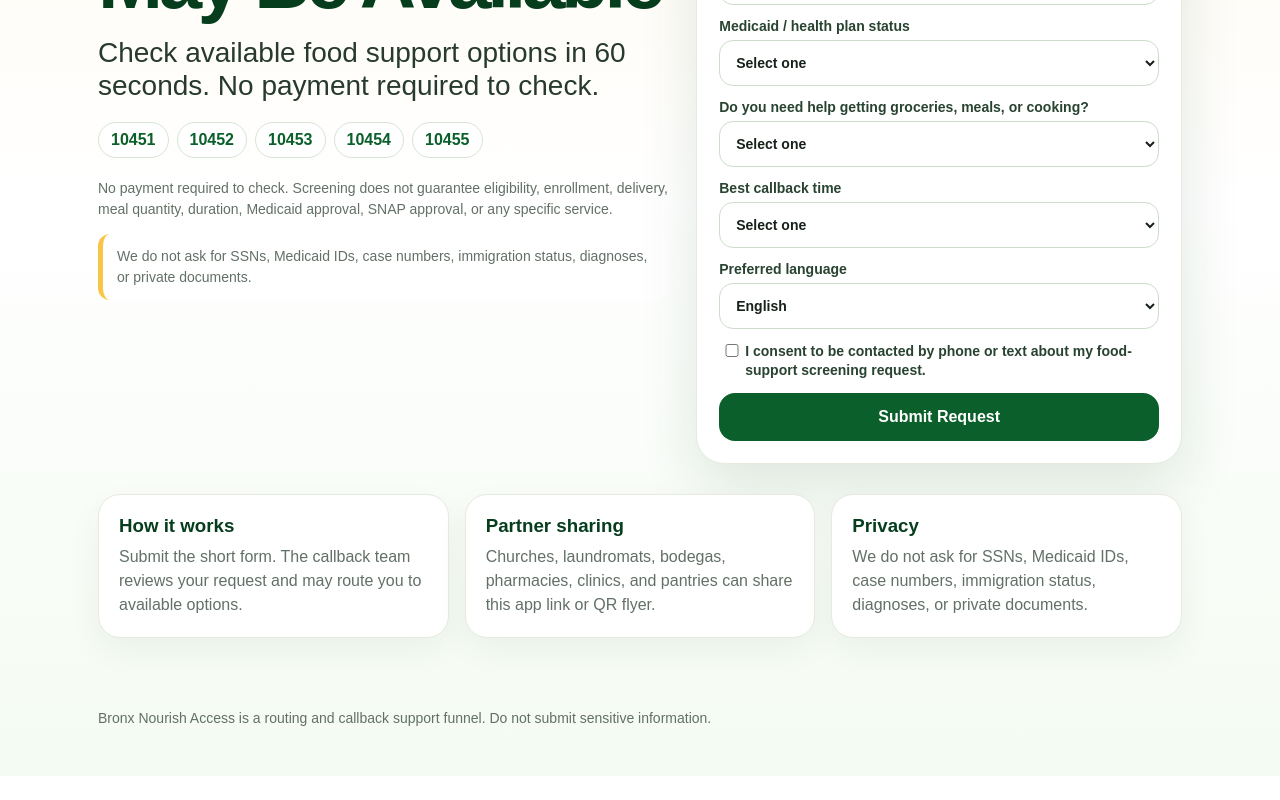
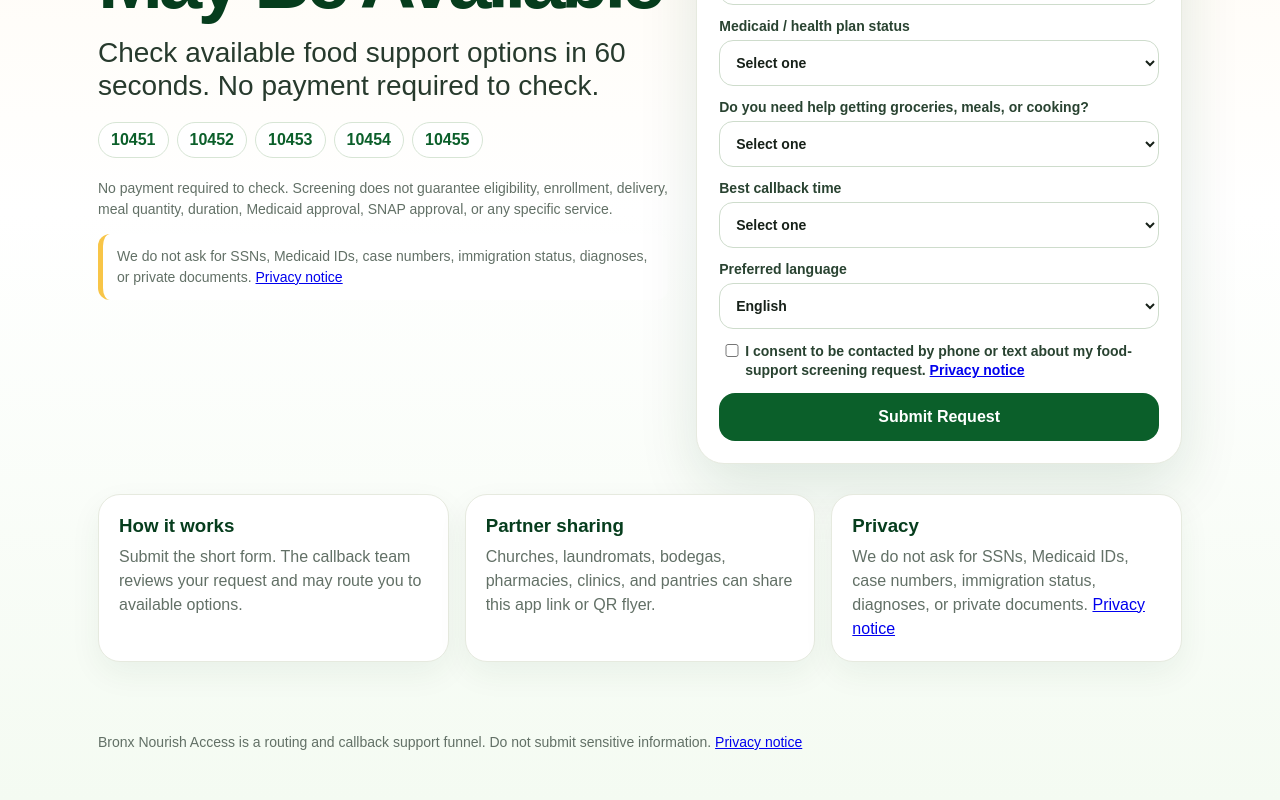
Before and after one commit to XPS-IINTELLIGENCE-SYSTEMS/bronx-nurish-access, a Next.js app: page / in a window 1280 px wide. Shown: the part 424-1224 px from the top of the page. Before the commit the page ends 1200 px from the top, so only its background shows below. Built offline with nearby package versions, Linux system fonts and the light colour scheme.

Commit message:
Link privacy page from lead form

```diff
--- a/app/page.tsx
+++ b/app/page.tsx
@@ -23,6 +23,7 @@ type Copy = {
   callback: string;
   language: string;
   consent: string;
+  privacyLink: string;
   submit: string;
   footer: string;
   success: string;
@@ -47,6 +48,7 @@ const COPY: Record<Lang, Copy> = {
     callback: "Best callback time",
     language: "Preferred language",
     consent: "I consent to be contacted by phone or text about my food-support screening request.",
+    privacyLink: "Privacy notice",
     submit: "Submit Request",
     footer: "Bronx Nourish Access is a routing and callback support funnel. Do not submit sensitive information.",
     success: "Your request was received. A team member may contact you to review available food support options.",
@@ -69,6 +71,7 @@ const COPY: Record<Lang, Copy> = {
     callback: "Mejor hora para llamar",
     language: "Idioma preferido",
     consent: "Acepto que me contacten por teléfono o texto sobre mi solicitud de revisión de apoyo alimentario.",
+    privacyLink: "Aviso de privacidad",
     submit: "Enviar solicitud",
     footer: "Bronx Nourish Access es una ruta de apoyo y devolución de llamadas. No envíe información sensible.",
     success: "Su solicitud fue recibida. Un miembro del equipo puede contactarle para revisar opciones disponibles de apoyo alimentario.",
@@ -151,7 +154,7 @@ export default function Home() {
             <span>10451</span><span>10452</span><span>10453</span><span>10454</span><span>10455</span>
           </div>
           <p className="notice">{c.noPayment}</p>
-          <p className="privacy">{c.privacy}</p>
+          <p className="privacy">{c.privacy} <a href="/privacy">{c.privacyLink}</a></p>
         </div>
 
         <form className="card" onSubmit={submitLead}>
@@ -164,7 +167,7 @@ export default function Home() {
           <label>{c.foodNeed}<select name="foodNeed" required><option value="">Select one</option><option>Yes / Sí</option><option>No</option><option>Not sure / No estoy seguro</option></select></label>
           <label>{c.callback}<select name="bestCallbackTime" required><option value="">Select one</option><option>Morning / Mañana</option><option>Afternoon / Tarde</option><option>Evening / Noche</option></select></label>
           <label>{c.language}<select name="language" defaultValue={lang} required><option value="en">English</option><option value="es">Español</option><option value="other">Other / Otro</option></select></label>
-          <label className="consent"><input name="consent" type="checkbox" required /> <span>{c.consent}</span></label>
+          <label className="consent"><input name="consent" type="checkbox" required /> <span>{c.consent} <a href="/privacy" target="_blank" rel="noreferrer">{c.privacyLink}</a></span></label>
           <button className="submit" disabled={loading}>{loading ? "Sending..." : c.submit}</button>
           {message ? <p className={isError ? "formMsg error" : "formMsg ok"}>{message}</p> : null}
         </form>
@@ -173,10 +176,10 @@ export default function Home() {
       <section className="infoGrid">
         <article><h3>{lang === "en" ? "How it works" : "Cómo funciona"}</h3><p>{lang === "en" ? "Submit the short form. The callback team reviews your request and may route you to available options." : "Envíe el formulario corto. El equipo revisa su solicitud y puede ayudarle con opciones disponibles."}</p></article>
         <article><h3>{lang === "en" ? "Partner sharing" : "Compartir con socios"}</h3><p>{lang === "en" ? "Churches, laundromats, bodegas, pharmacies, clinics, and pantries can share this app link or QR flyer." : "Iglesias, lavanderías, bodegas, farmacias, clínicas y despensas pueden compartir este enlace o volante QR."}</p></article>
-        <article><h3>{lang === "en" ? "Privacy" : "Privacidad"}</h3><p>{c.privacy}</p></article>
+        <article><h3>{lang === "en" ? "Privacy" : "Privacidad"}</h3><p>{c.privacy} <a href="/privacy">{c.privacyLink}</a></p></article>
       </section>
 
-      <footer>{c.footer}</footer>
+      <footer>{c.footer} <a href="/privacy">{c.privacyLink}</a></footer>
     </main>
   );
 }
```
